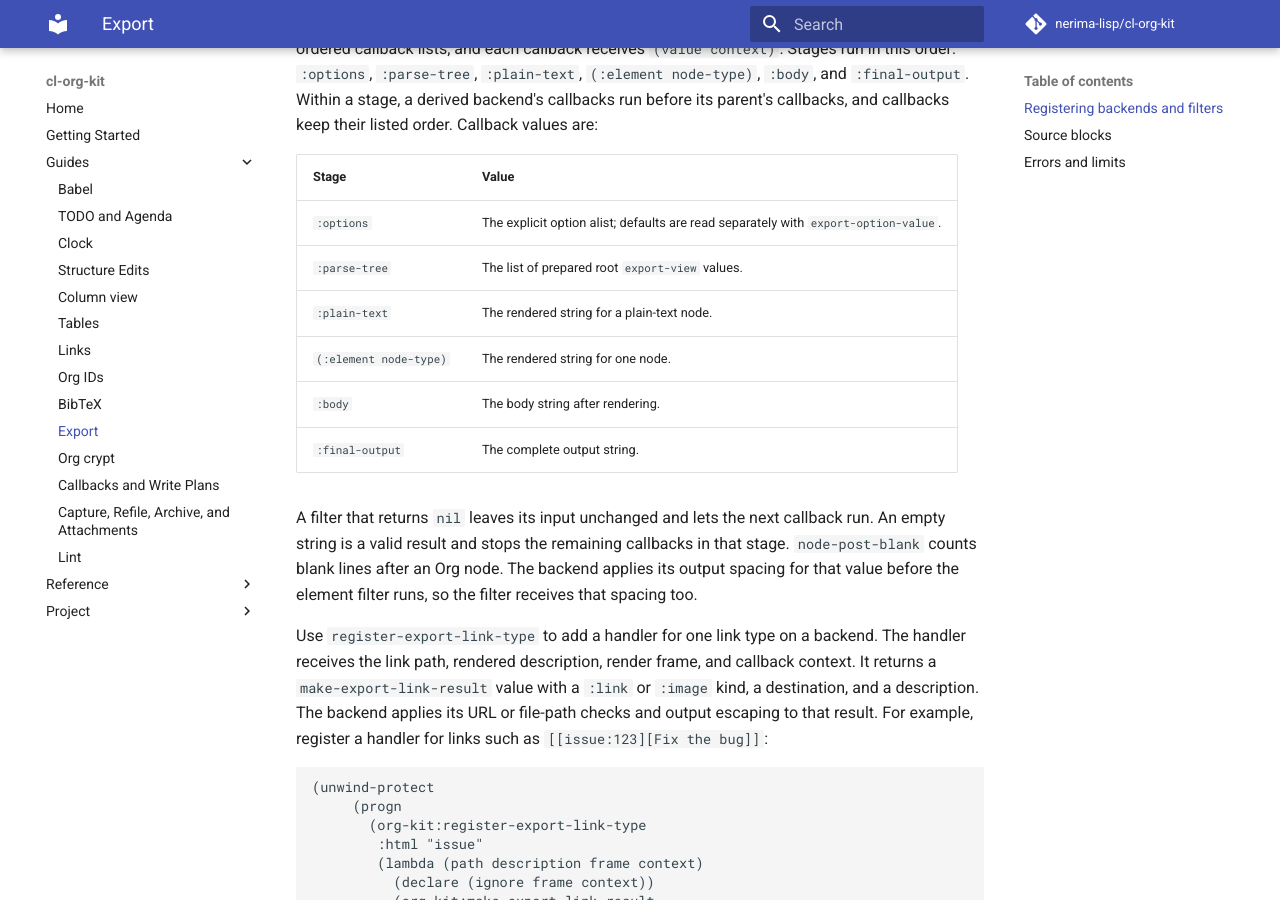
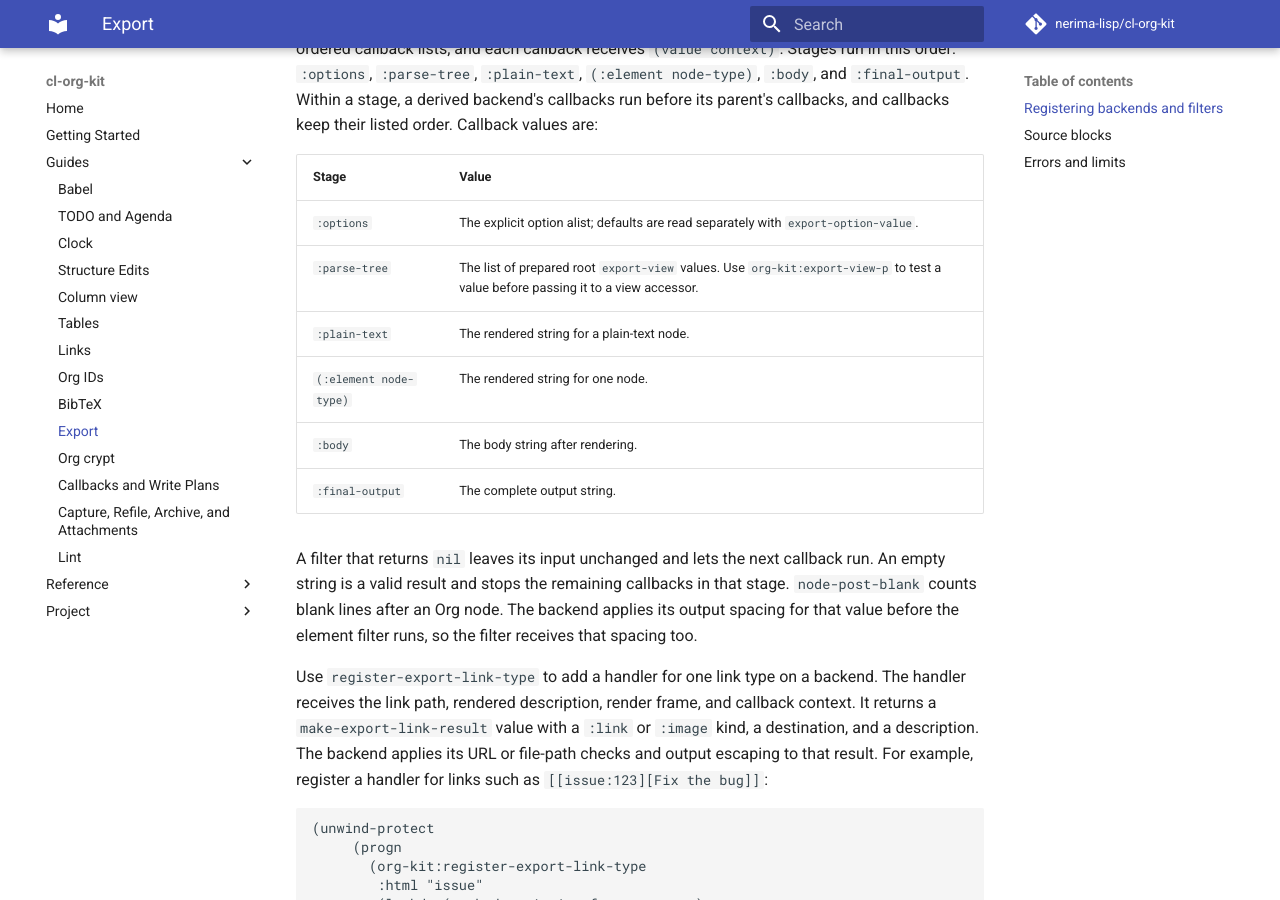
Before and after one commit to nerima-lisp/cl-org-kit, an MkDocs documentation site: the page built from docs/src/guides/export.md, in a window 1280 px wide and 900 px high, scrolled down 3493 px. Built offline with MkDocs 1.6.1 and Material for MkDocs 9.7.7, drawn with Linux system fonts in a browser that asks for light colours; comment, search, counter and statistics services are not loaded.

Commit message:
docs(export): document export view predicate

```diff
--- a/docs/src/guides/export.md
+++ b/docs/src/guides/export.md
@@ -182,7 +182,7 @@ listed order. Callback values are:
 | Stage | Value |
 |---|---|
 | `:options` | The explicit option alist; defaults are read separately with `export-option-value`. |
-| `:parse-tree` | The list of prepared root `export-view` values. |
+| `:parse-tree` | The list of prepared root `export-view` values. Use `org-kit:export-view-p` to test a value before passing it to a view accessor. |
 | `:plain-text` | The rendered string for a plain-text node. |
 | `(:element node-type)` | The rendered string for one node. |
 | `:body` | The body string after rendering. |
```
Also changed, not shown: 1 other file.
